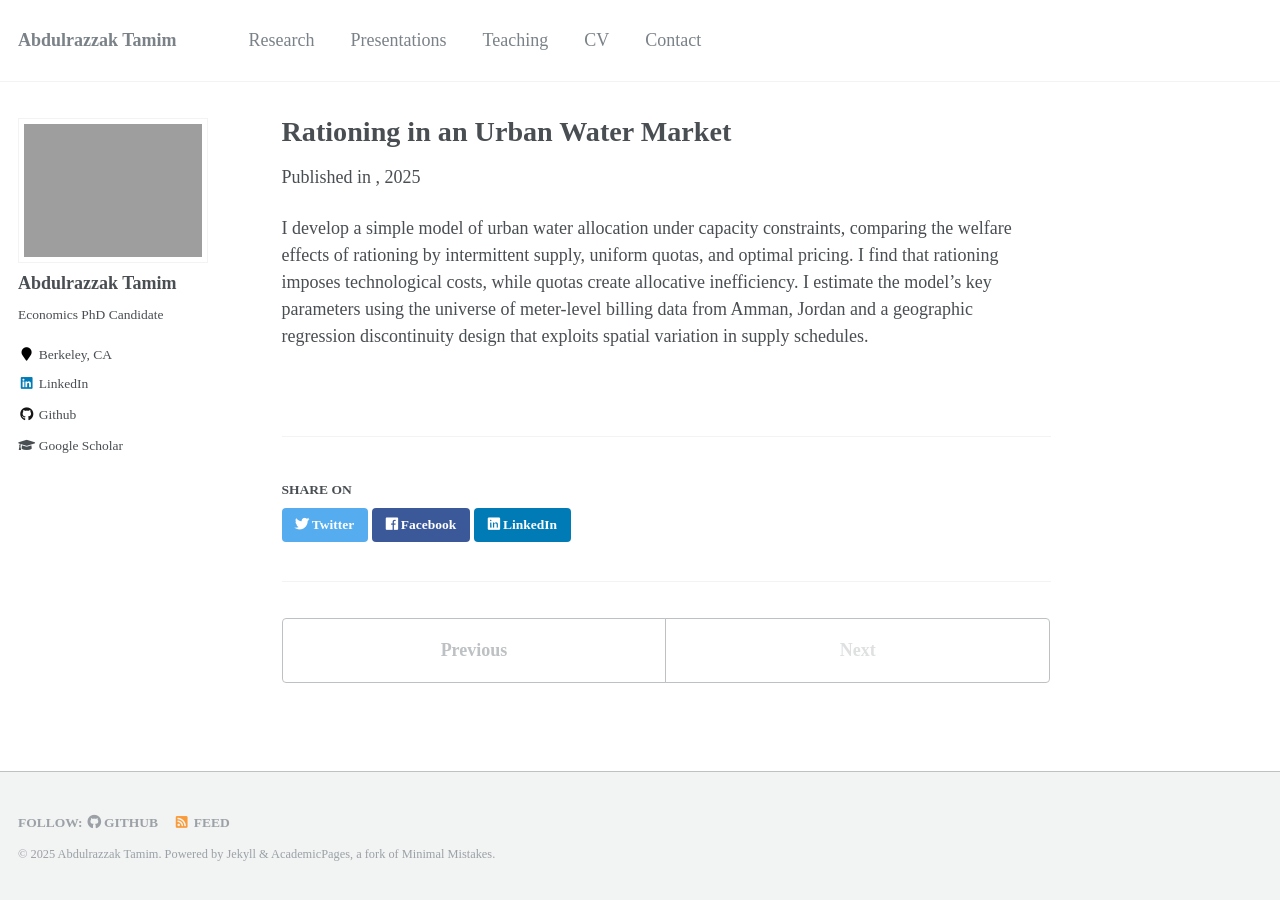
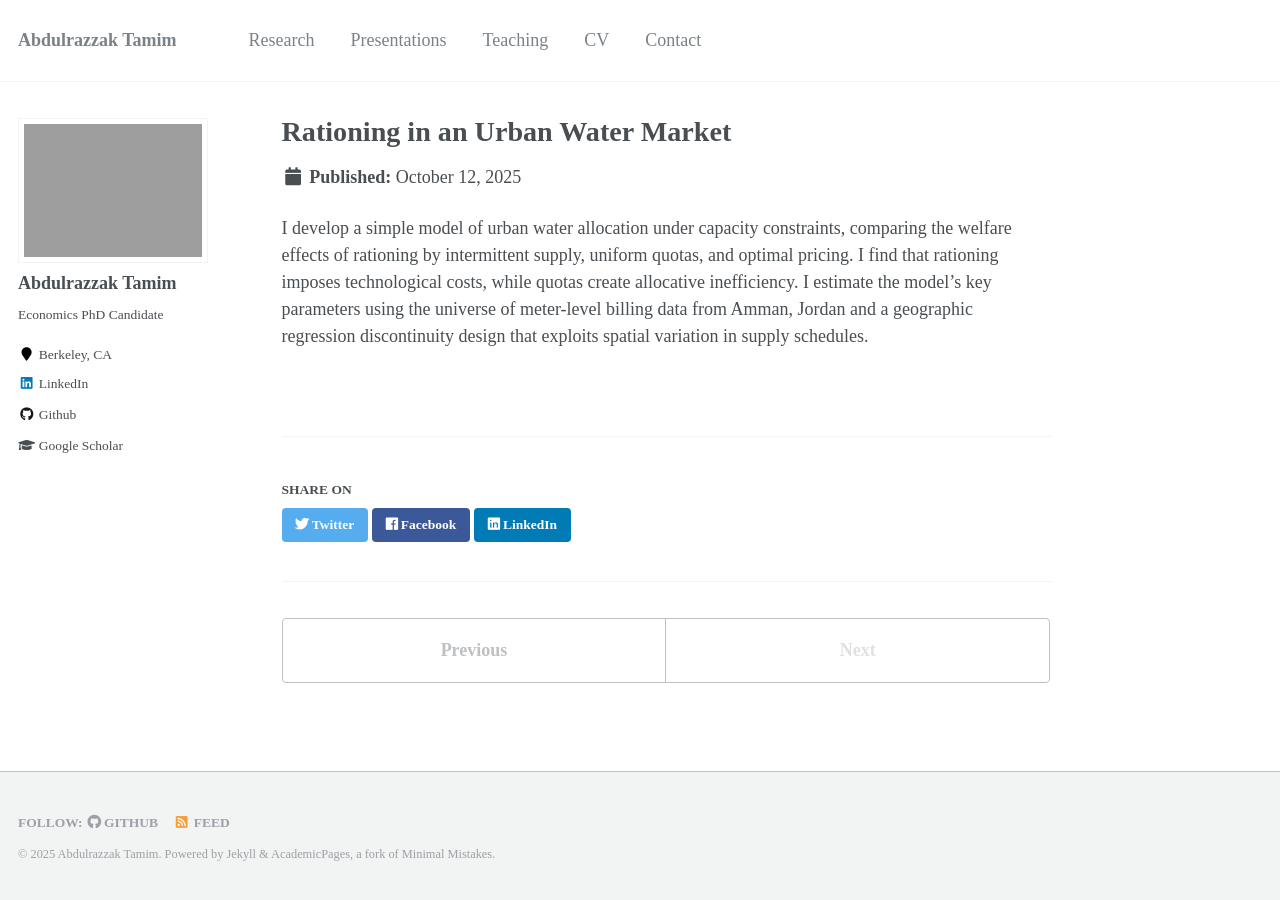
Before and after one commit to AbdulrazzakTamim/abdulrazzaktamim.github.io, a Jekyll site: the page built from _publications/paper5.md, in a window 1280 px wide. Built offline with Jekyll 4.4.1, drawn with Linux system fonts in a browser that asks for light colours; comment, search, counter and statistics services are not loaded.

Commit message:
Update single.html

```diff
--- a/_layouts/single.html
+++ b/_layouts/single.html
@@ -36,7 +36,7 @@ layout: default
 
         {% if page.collection == 'teaching' %}
           <p> {{ page.type }}, <i>{{ page.venue }}</i>, {{ page.date | default: "1900-01-01" | date: "%Y" }} </p>
-        {% elsif page.venue and page.date %}
+       {% elsif page.venue != "" and page.venue and page.date %}
           <p>Published in <i>{{ page.venue }}</i>, {{ page.date | default: "1900-01-01" | date: "%Y" }} </p>
         {% elsif page.date %}
           <p class="page__date"><strong><i class="fa fa-fw fa-calendar" aria-hidden="true"></i> {{ site.data.ui-text[site.locale].date_label | default: "Published:" }}</strong> <time datetime="{{ page.date | date_to_xmlschema }}">{{ page.date | default: "1900-01-01" | date: "%B %d, %Y" }}</time></p>
```
